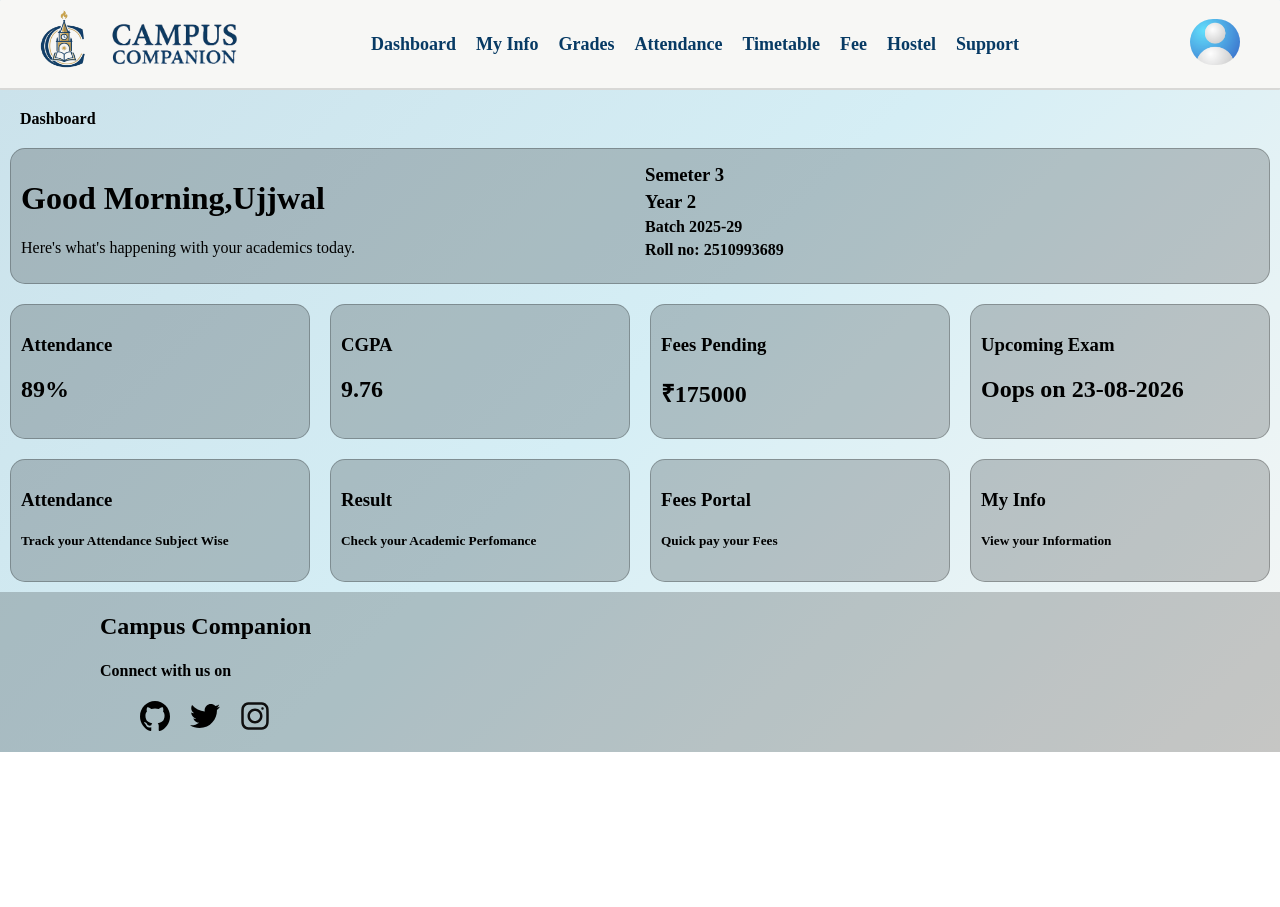
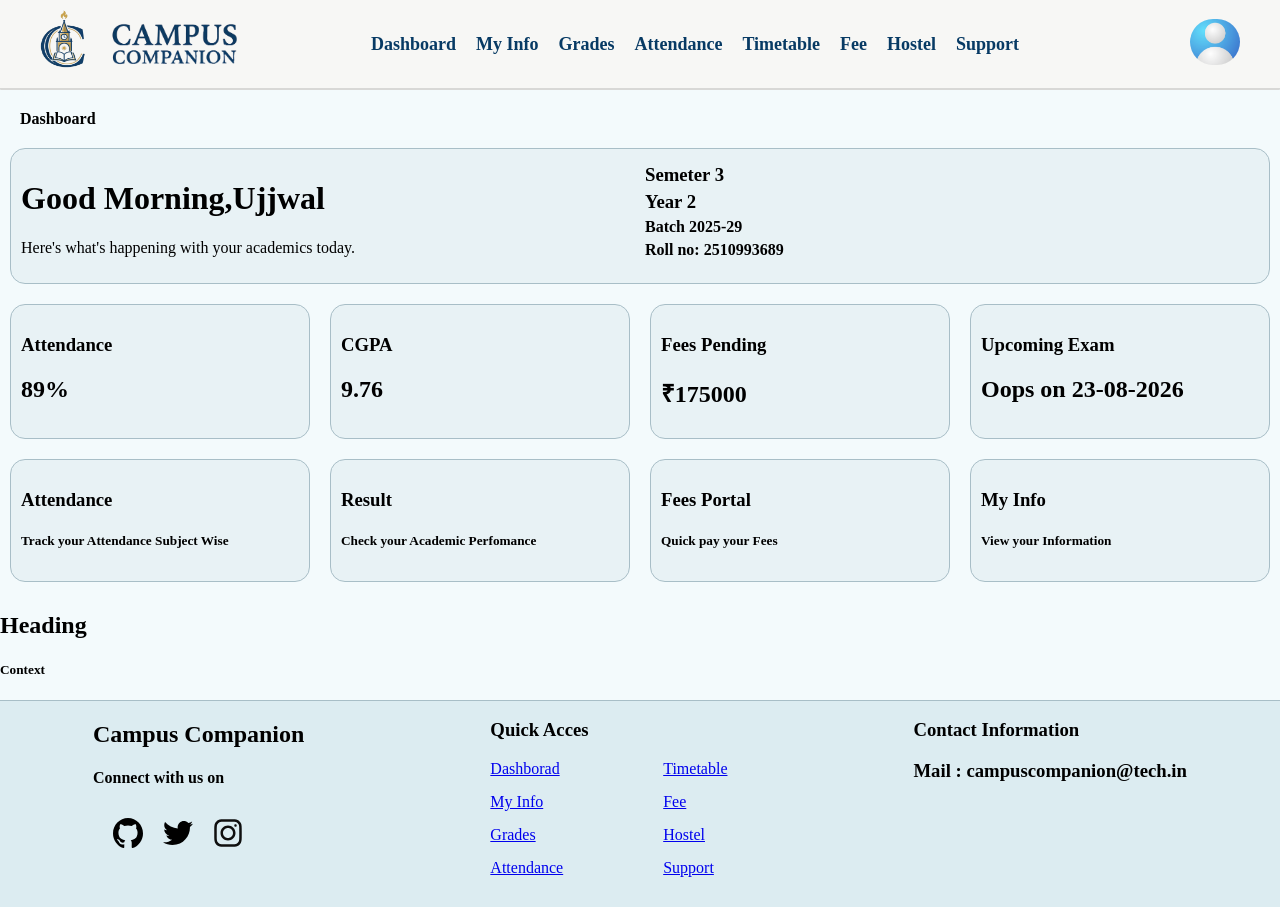
Before and after one commit to ujjwal-nyotane/Campus-Companion, a React (Vite) app in the folder frontend/: page / in a window 1280 px wide. Before the commit the page ends 800 px from the top, so only its background shows below. Built offline with nearby package versions, Linux system fonts and the light colour scheme.

Commit message:
stated workibg od multiple pages

```diff
--- a/frontend/package.json
+++ b/frontend/package.json
@@ -12,7 +12,8 @@
   "dependencies": {
     "lucide-react": "^1.29.0",
     "react": "^19.2.8",
-    "react-dom": "^19.2.8"
+    "react-dom": "^19.2.8",
+    "react-router-dom": "^7.18.2"
   },
   "devDependencies": {
     "@eslint/js": "^10.0.1",
--- a/frontend/src/App.jsx
+++ b/frontend/src/App.jsx
@@ -1,16 +1,18 @@
 import Dashboard from "./components/dashboard.jsx";
 import Navbar from "./components/Navbar.jsx";
 import Footer from "./components/footer.jsx";
+import { Route,Routes,Link } from "react-router-dom";
 
 function App(){
     return (
-        <>
-            <Navbar/>
-
+        <Routes>
+        <Route path='/' element={
+           <> <Navbar/>
             <Dashboard/>
-
             <Footer/>
-        </>
+            </>
+        }/>
+        </Routes>
     )
 }
 export default App
--- a/frontend/src/components/dashboard.css
+++ b/frontend/src/components/dashboard.css
@@ -5,8 +5,8 @@
 .hero{
     display: grid;
     grid-template-columns: 1fr 1fr;
-    background: rgb(0, 0, 0,.20);
-    border: 1px solid rgb(0, 0, 0,.25);
+    background: #E8F2F5;
+    border: 1px solid #A8BEC7;
     border-radius: 15px;
     margin : 10px;
     padding: 10px;
@@ -21,8 +21,8 @@
 
 }
 .quickdetails div{
-    background: rgb(0, 0, 0,.20);
-    border: 1px solid rgb(0, 0, 0,.25);
+    background: #E8F2F5;
+    border: 1px solid #A8BEC7;
     border-radius: 15px;
     margin : 10px;
     padding: 10px;
@@ -32,9 +32,12 @@
     grid-template-columns: repeat(4,1fr);
 }
 .quickaccess div{
-    background: rgb(0, 0, 0,.20);
-    border: 1px solid rgb(0, 0, 0,.25);
+    background: #E8F2F5;
+    border: 1px solid #A8BEC7;
     border-radius: 15px;
     margin : 10px;
     padding: 10px;
 }
+.quickaccess div:hover{
+    transform: scale(1.05);
+}
--- a/frontend/src/components/dashboard.jsx
+++ b/frontend/src/components/dashboard.jsx
@@ -38,6 +38,7 @@ const quickdetails=(
         </div>
     </div>
 )
+
 const quickaccess = (
     <div className='quickaccess'>
         <div>
@@ -58,12 +59,23 @@ const quickaccess = (
         </div>
     </div>
 )
+const notices = (
+    <>
+        <div className='notices'>
+            <div>
+                <h2>Heading</h2>
+                <h5>Context</h5>
+            </div>
+        </div>
+    </>
+)
 function Dashboard() {
     return (
         <>
         {hero}
         {quickdetails}
         {quickaccess}
+        {notices}
         </>
 
     )
--- a/frontend/src/components/footer.css
+++ b/frontend/src/components/footer.css
@@ -1,6 +1,10 @@
 .footer{
-    background: rgba(0,0,0,.20);
-    padding: 1px 100px;
+    background: #DCECF1;
+
+    border-top: 1px solid #A8BEC7;
+    display: flex;
+    justify-content: space-around;
+
 }
 .linklogo{
     width: 30px;
@@ -8,7 +12,26 @@
 .links{
 
     display: flex;
+    margin: 0px;
+    padding: 10px 20px;
     flex-direction: row;
     gap:20px;
     list-style: none;
 }
+.quickfooterlinks{
+    display: flex;
+    flex-direction: row;
+    gap: 100px;
+    margin: 0;
+    padding-bottom: 30px;
+
+
+}
+.quickfooterlinks div {
+    display: flex;
+    flex-direction: column;
+    gap: 15px;
+}
+.quickfooterlinks div Link {
+    color: black;
+}
--- a/frontend/src/components/footer.jsx
+++ b/frontend/src/components/footer.jsx
@@ -1,4 +1,5 @@
 import './footer.css';
+import {Link} from 'react-router-dom'
 
 
 function Footer(){
@@ -12,6 +13,30 @@ function Footer(){
             <li><a href='instagram.com'><img src="./src/assets/linklogo/insta.svg" className='linklogo' alt="insta" /></a></li>
         </ul>
     </div>
+    <div>
+        <h3>Quick Acces</h3>
+
+        <div className='quickfooterlinks'>
+            <div>
+            <Link>Dashborad</Link>
+            <Link>My Info</Link>
+            <Link>Grades</Link>
+            <Link>Attendance</Link>
+            </div>
+            <div>
+            <Link>Timetable</Link>
+            <Link>Fee</Link>
+            <Link>Hostel</Link>
+            <Link>Support</Link>
+            </div>
+        </div>
+
+    </div>
+    <div>
+        <h3>Contact Information</h3>
+        <h3>Mail : campuscompanion@tech.in</h3>
+
+    </div>
     </div>
 
 }
--- a/frontend/src/main.css
+++ b/frontend/src/main.css
@@ -4,7 +4,7 @@
 
 #root{
 
-    background: linear-gradient(135deg,#cae1ea 0%,#D5EEF5 50%,#F7F7F5 100%);
+    background: #F3FAFC;
 }
 
 body{
--- a/frontend/src/main.jsx
+++ b/frontend/src/main.jsx
@@ -1,10 +1,15 @@
 import { createRoot } from 'react-dom/client'
 import App from './App.jsx'
 import './main.css'
+import 'react-router-dom';
+import { BrowserRouter } from 'react-router-dom';
 
 
 
 
   createRoot(document.getElementById('root')).render(
-  <App/>
+  <BrowserRouter>
+     <App/>
+  </BrowserRouter>
+
   )
```
Also changed, not shown: frontend/src/components/result.jsx (added), 1 other file (tests, documents, lock files or other folders).
